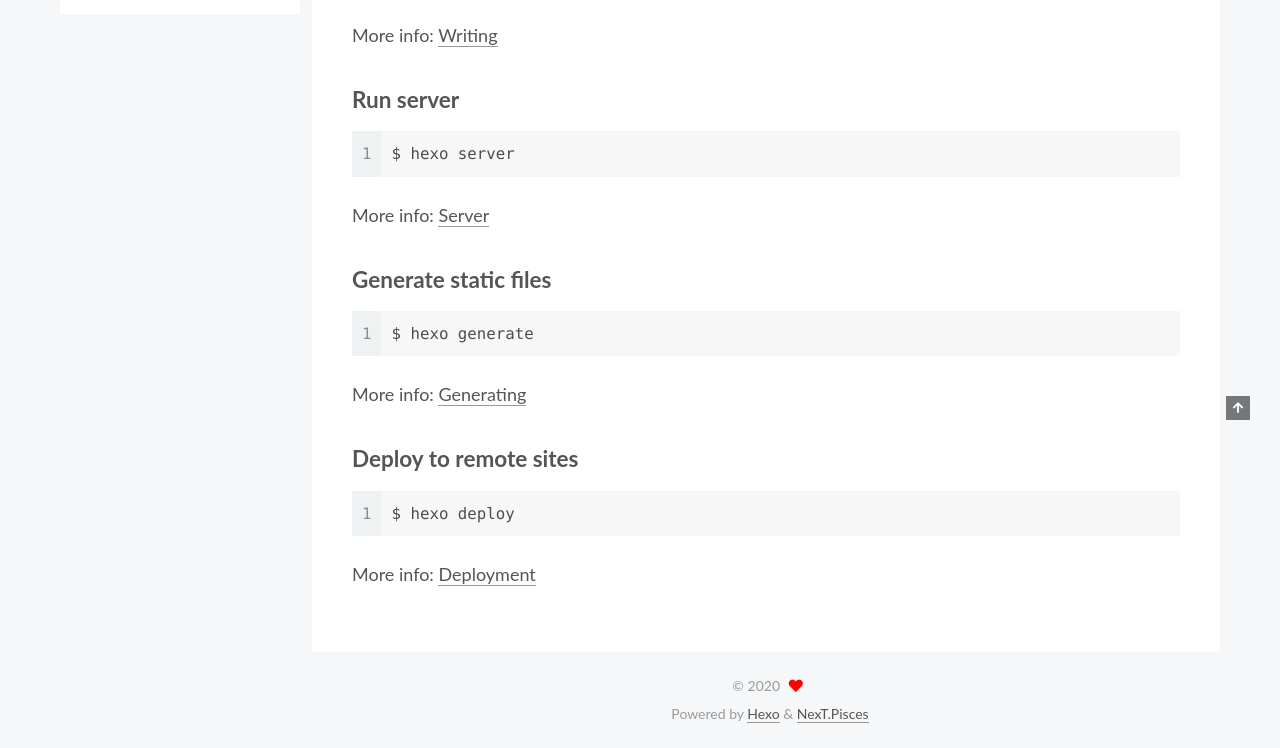
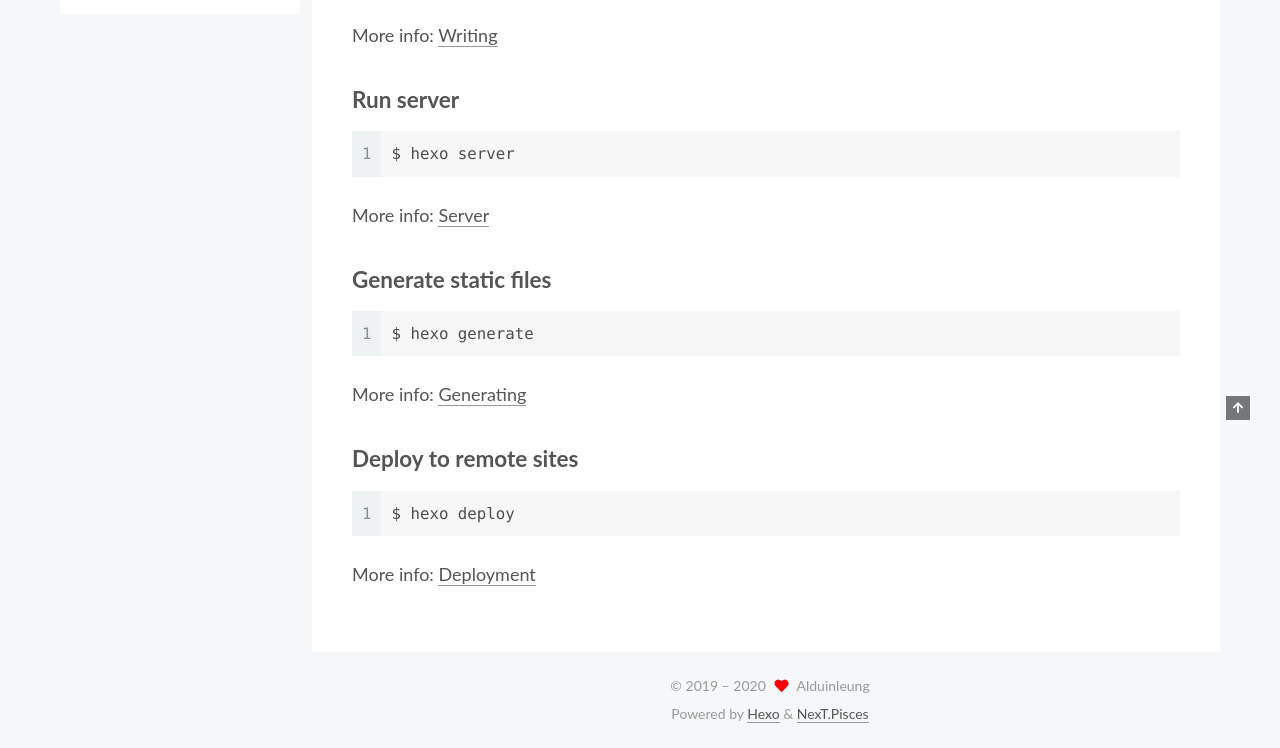
Before and after one commit to AlduinLeung/AlduinLeung-AlduinLeung.github.io, a plain HTML site: page 2020/03/18/hello-world/index.html in a window 1280 px wide. Shown: the part 480-1228 px from the top of the page. Drawn offline with Linux system fonts and the light colour scheme.

Commit message:
Site updated: 2020-06-19 15:52:12

```diff
--- a/2020/03/18/hello-world/index.html
+++ b/2020/03/18/hello-world/index.html
@@ -339,12 +339,12 @@
 
 <div class="copyright">
 
-  &copy;
+  &copy; 2019 –
   <span itemprop="copyrightYear">2020</span>
   <span class="with-love">
     <i class="fa fa-heart"></i>
   </span>
-  <span class="author" itemprop="copyrightHolder"></span>
+  <span class="author" itemprop="copyrightHolder">Alduinleung</span>
 </div>
   <div class="powered-by">Powered by <a href="https://hexo.io/" class="theme-link" rel="noopener" target="_blank">Hexo</a> & <a href="https://pisces.theme-next.org/" class="theme-link" rel="noopener" target="_blank">NexT.Pisces</a>
   </div>
```
Also changed, not shown: archives/2020/03/index.html (+2 -2 lines), archives/2020/index.html (+2 -2 lines), archives/index.html (+2 -2 lines), index.html (+2 -2 lines).
